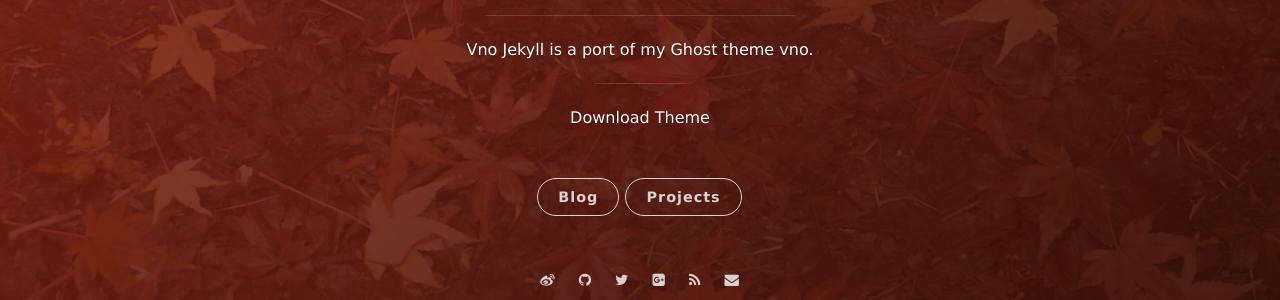
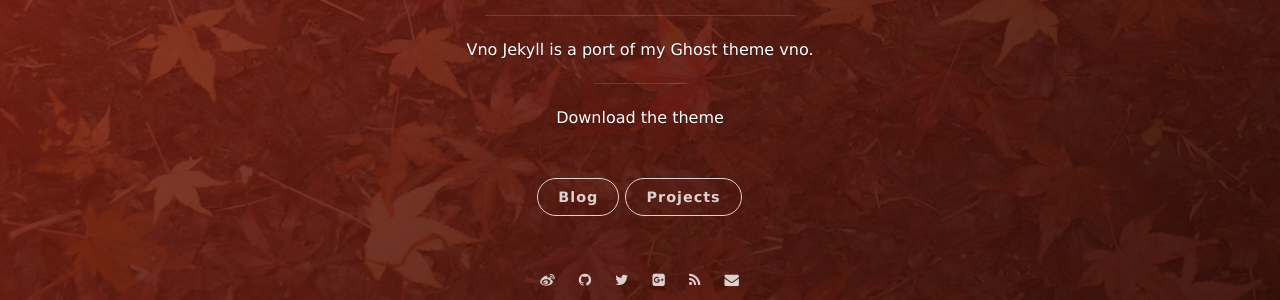
Before and after one commit to onevcat/vno-jekyll, a Jekyll site: the page built from index.html, in a window 1280 px wide. Shown: the part 386-686 px from the top of the page. Built offline with Jekyll 4.4.1, drawn with Linux system fonts in a browser that asks for light colours; nearby versions of some CDN libraries; Markdown is read by kramdown in place of the engine named in the settings; the list of posts is cut into pages by our own code.

Commit message:
Modify message

```diff
--- a/_config.yml
+++ b/_config.yml
@@ -1,7 +1,7 @@
 # Basic
 title: Vno Jekyll
 subtitle: A blog-orientation theme for Jekyll
-welcome_message: <a href="https://github.com/onevcat/vno-jekyll" target="_blank">Download Theme</a>
+welcome_message: <a href="https://github.com/onevcat/vno-jekyll" target="_blank">Download the theme</a>
 description: Vno Jekyll is a port of my Ghost theme vno.
 creator: <a href="http://onev.cat">@onevcat</a>
 
```
